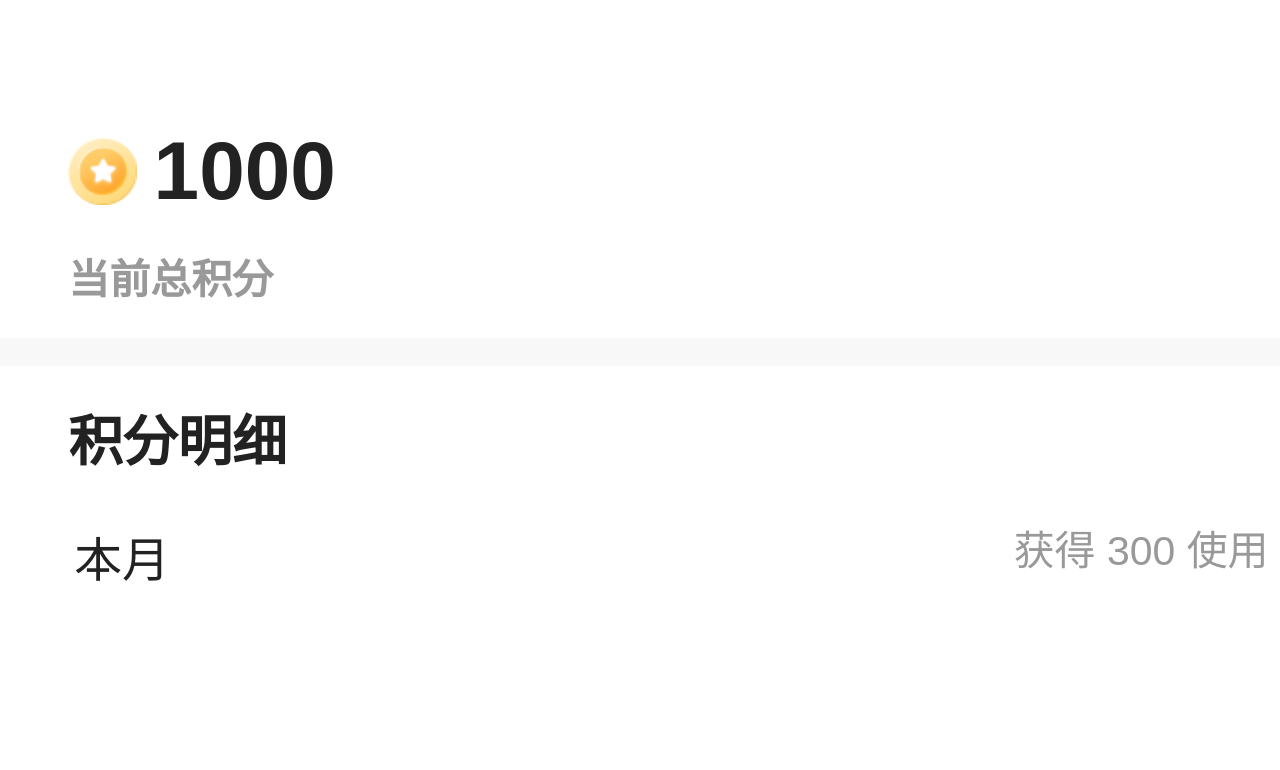
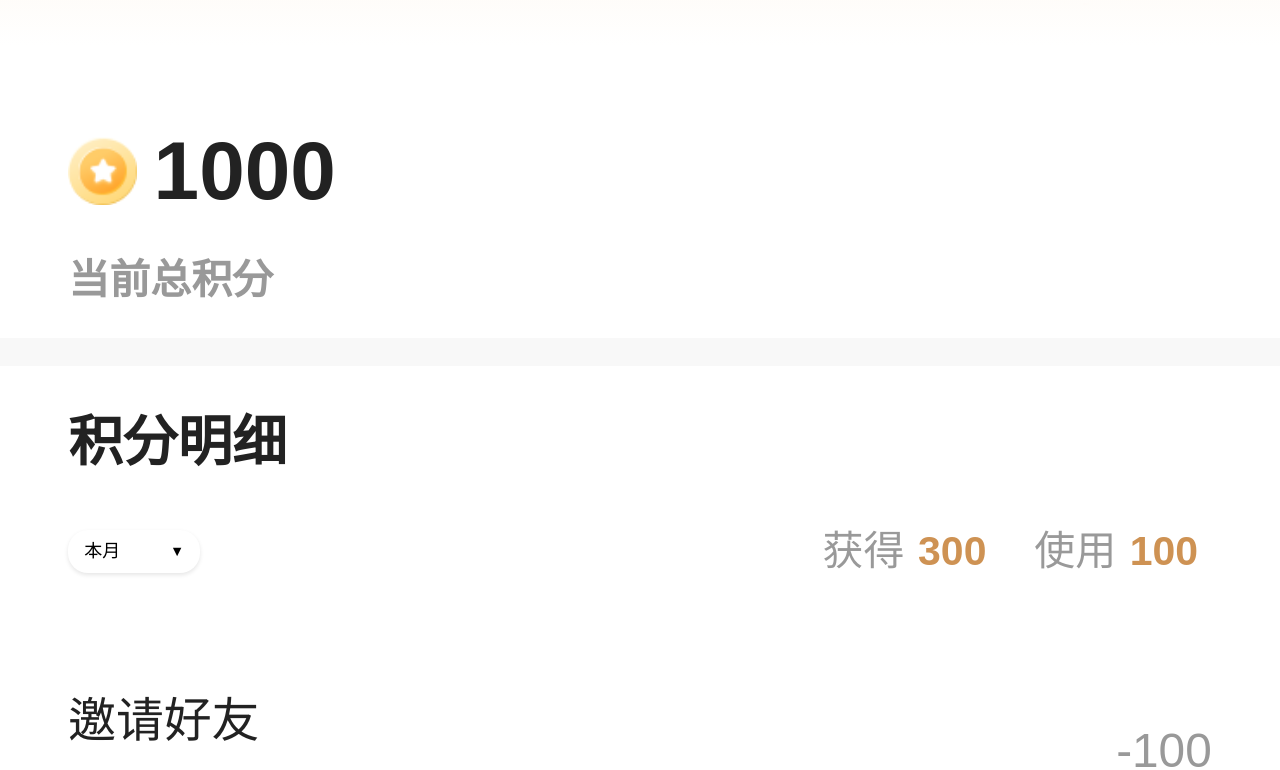
Before and after one commit to ClockCake/smartlife-client-h5, a Vue app: page /point/detail in a window 1280 px wide. Shown: the part 300-1070 px from the top of the page. Before the commit the page ends 892 px from the top, so only its background shows below. Built offline with nearby package versions, Linux system fonts and the light colour scheme.

Commit message:
feat: 积分明细

```diff
--- /dev/null
+++ b/src/components/MonthSelector.vue
@@ -0,0 +1,96 @@
+<template>
+<div class="month-selector" @click.stop="toggleDropdown" ref="dropdown">
+    <div class="selected-option">
+    {{ selectedMonth }} <span class="arrow">▼</span>
+    </div>
+    <ul class="options" v-if="isOpen">
+    <li v-for="month in months" :key="month" @click.stop="selectMonth(month)">
+        {{ month }}
+    </li>
+    </ul>
+</div>
+</template>
+
+<script>
+export default {
+name: 'MonthSelector',
+data() {
+    return {
+    selectedMonth: '本月',
+    isOpen: false,
+    months: ['本月', '上月', '最近三个月', '最近半年', '最近一年'],
+    isMounted: false
+    }
+},
+methods: {
+    toggleDropdown() {
+    this.isOpen = !this.isOpen;
+    },
+    selectMonth(month) {
+    this.selectedMonth = month;
+    this.isOpen = false;
+    this.$emit('month-selected', month);
+    },
+    closeDropdown(e) {
+    if (this.isMounted && this.$refs.dropdown && !this.$refs.dropdown.contains(e.target)) {
+        this.isOpen = false;
+    }
+    }
+},
+mounted() {
+    this.$nextTick(() => {
+    this.isMounted = true;
+    document.addEventListener('click', this.closeDropdown);
+    });
+},
+beforeDestroy() {
+    document.removeEventListener('click', this.closeDropdown);
+}
+}
+</script>
+
+<style scoped>
+.month-selector {
+position: relative;
+display: inline-block;
+cursor: pointer;
+}
+
+.selected-option {
+padding: 8px 16px;
+background-color: white;
+border-radius: 20px;
+box-shadow: 0 2px 4px rgba(0,0,0,0.1);
+display: flex;
+align-items: center;
+justify-content: space-between;
+min-width: 100px;
+}
+
+.arrow {
+font-size: 0.8em;
+margin-left: 8px;
+}
+
+.options {
+position: absolute;
+top: 100%;
+left: 0;
+right: 0;
+background-color: white;
+border-radius: 10px;
+box-shadow: 0 2px 4px rgba(0,0,0,0.1);
+list-style: none;
+padding: 0;
+margin-top: 8px;
+z-index: 10;
+}
+
+.options li {
+padding: 8px 16px;
+}
+
+.options li:hover {
+background-color: #f0f0f0;
+}
+</style>
--- /dev/null
+++ b/src/components/PointItem.vue
@@ -0,0 +1,58 @@
+<template>
+<div class="point-item">
+    <div class="name-time">
+    <div class="name">{{ item.name }}</div>
+    <div class="time">{{ item.time }}</div>
+    </div>
+    <div class="point">{{ item.point }}</div>
+</div>
+</template>
+
+<script>
+export default {
+name: 'PointItem',
+props: {
+    item: {
+    type: Object,
+    required: true
+    }
+}
+}
+</script>
+
+
+<style lang="scss" scoped>
+@import "./styles.scss";
+.point-item {
+    height: auto;
+    display: flex;
+    width: 100%;
+    flex-direction: row;
+    justify-content: space-between;
+    align-items: center;
+    margin-top: px2vw(10);
+    .name-time {
+        display: flex;
+        flex-direction: column;
+        justify-content: flex-start;
+        align-items: flex-start;
+        .name {
+        font-size: px2vw(14);
+        color: #222222;
+        margin-left: px2vw(20);
+        }
+
+        .time {
+        font-size: px2vw(12);
+        color: #999999;
+        margin-left: px2vw(20);
+        }
+    }
+
+    .point {
+        font-size: px2vw(14);
+        color: #999999;
+        margin-right: px2vw(20);
+    }
+}
+  </style>
--- a/src/components/pointDetail.vue
+++ b/src/components/pointDetail.vue
@@ -1,7 +1,7 @@
 <template>
 <div class="container">
     <div class="header-wrapper">
-        <div class="totalPoint">
+        <div class="total-point">
             <img src="../assets/point_score.png" alt="">
             <div>{{ totalPoint }}</div>
         </div>
@@ -13,52 +13,59 @@
         <div class="section">
             <h1>积分明细</h1>
             <div class="options">
-                <button>本月</button>
-                <div>获得 300 使用 100</div>
+                <MonthSelector @month-selected="handleMonthSelection" />
+                <div class="points-summary">
+                    <span class="points-gained">获得 <strong>{{ pointsGained }}</strong></span>
+                    <span class="points-used">使用 <strong>{{ pointsUsed }}</strong></span>
+                </div>
             </div>
         </div>
-        <!-- <div class="list">
-            <div class="item" v-for="item in pointList" :key="item.time">
-                <div class="time">{{ item.time }}</div>
-                <div class="name">{{ item.name }}</div>
-                <div class="point">{{ item.point }}</div>
-            </div>
-        </div> -->
+        <div class="list">
+            <PointItem v-for="item in pointList" :key="item.time" :item="item" />
+        </div>
     </div>
 </div>
 </template>
 
 <script>
+import MonthSelector from './MonthSelector.vue'
+import PointItem from './PointItem.vue'
 
 export default {
     name: 'PointDetail',
+    components: {
+        MonthSelector,
+        PointItem
+    },
     data() {
         return {
             totalPoint: 1000,
-            getPoint: 100,
-            usedPoint: 100,
-            pointList:[
-                {
-                    time: '2020-12-12',
-                    name: '邀请好友',
-                    point: '+100'
-                },
-                {
-                    time: '2020-12-12',
-                    name: '兑换商品',
-                    point: '+100'
-                },
-                {
-                    time: '2020-12-12',
-                    type: '做任务',
-                    point: '+100'
-                },
-                {
-                    time: '2020-12-12',
-                    type: '下单',
-                    point: '+100'
-                }
+            pointsGained: 300,
+            pointsUsed: 100,
+            pointList: [
+                { time: '2020-11-12', name: '邀请好友', point: '-100' },
+                { time: '2020-01-12', name: '兑换商品', point: '+100' },
+                { time: '2020-12-13', name: '做任务', point: '+50' },
+                { time: '2020-12-14', name: '下单', point: '+30' },
+                { time: '2020-12-15', name: '邀请好友', point: '-100' },
+                { time: '2020-12-16', name: '兑换商品', point: '+100' },
+                { time: '2020-12-17', name: '做任务', point: '+50' },
+                { time: '2020-12-18', name: '下单', point: '+30' },
+                { time: '2020-12-19', name: '邀请好友', point: '-100' },
+                { time: '2020-12-12', name: '兑换商品', point: '+100' },
+                { time: '2020-12-20', name: '做任务', point: '+50' },
+                { time: '2020-12-25', name: '下单', point: '+30' },
+                { time: '2020-12-21', name: '邀请好友', point: '-100' },
+                { time: '2020-12-22', name: '兑换商品', point: '+100' },
+                { time: '2020-12-31', name: '做任务', point: '+50' }
             ]
+        };
+    },
+    methods: {
+        handleMonthSelection(selectedMonth) {
+            // 根据选择的月份更新数据
+            console.log('Selected month:', selectedMonth);
+            // 这里可以添加逻辑来更新 pointsGained 和 pointsUsed
         }
     }
 }
@@ -66,6 +73,7 @@ export default {
 
 <style lang="scss" scoped>
 @import "./styles.scss";
+
 .container {
     min-height: 100%;
     max-width: 100vw;
@@ -76,41 +84,42 @@ export default {
     background: linear-gradient(180deg, #F9EAD6 0%, white 10%);
     overflow-y: auto;
 }
+
 .header-wrapper {
     width: 100%;
-    height: auto;
     display: flex;
     flex-direction: column;
     align-items: flex-start;
     position: relative;
+}
 
-}
-.totalPoint {
+.total-point {
     display: flex;
     flex-direction: row;
     align-items: center;
-    width: 100%;
-    height: auto;
-    margin:px2vw(120) px2vw(20) 0 px2vw(20);
-
+    margin-top: px2vw(120);
+    margin-left: px2vw(20);
 }
 
-.totalPoint > img {
+.total-point > img {
     width: px2vw(20);
     height: px2vw(20);
 }
-.totalPoint > div {
+
+.total-point > div {
     font-size: px2vw(24);
     font-weight: bold;
     color: #222222;
     margin-left: px2vw(5);
 }
+
 .header-wrapper > h1 {
     font-size: px2vw(12);
     color: #999999;
     margin-top: px2vw(5);
     margin-left: px2vw(20);
 }
+
 .header-wrapper > img {
     position: absolute;
     right: px2vw(20);
@@ -118,51 +127,73 @@ export default {
     width: px2vw(70);
     height: px2vw(70);
 }
-.container > .space {
+
+.space {
     width: 100%;
     height: px2vw(8);
     background: #F8F8F8;
 }
+
 .scroll {
     width: 100%;
-    height: auto;
     display: flex;
     flex-direction: column;
     align-items: flex-start;
     background-color: white;
 }
-.scroll > .section {
+
+.section {
     width: 100%;
-    height: auto;
     display: flex;
     flex-direction: column;
     align-items: flex-start;
-    margin-left: px2vw(20);
 }
-.scroll > .section > h1 {
+
+.section > h1 {
     font-size: px2vw(16);
     font-weight: bold;
     color: #222222;
+    margin-left: px2vw(20);
 }
-.scroll > .section > .options {
+
+.options {
     width: 100%;
-    height: auto;
     display: flex;
-    flex-direction: row;
     justify-content: space-between;
+    align-items: center;
 }
-.scroll > .section > .options > button {
-    font-size: px2vw(14);
-    color: #222222;
-    background-color: white;
-    border: none;
-    outline: none;
+.options .month-selector {
+    margin-left: px2vw(20);
 }
-.scroll > .section > .options > div {
+
+.points-summary {
     font-size: px2vw(12);
     color: #999999;
-    text-align: right;
-    // margin-right: pxw2vw(120);
+    display: flex;
+    align-items: center;
+    margin-right: px2vw(20);
 }
 
+.points-summary .points-gained,
+.points-summary .points-used {
+    display: inline-flex;
+    align-items: center;
+}
+
+.points-summary .points-gained {
+    margin-right: px2vw(10);
+}
+
+.points-summary strong {
+    color: #CE9253;
+    font-weight: bold;
+    margin: 0 px2vw(4);
+}
+
+.list {
+    width: 100%;
+    display: flex;
+    flex-direction: column;
+    margin-top: px2vw(20);
+}
 </style>
```
